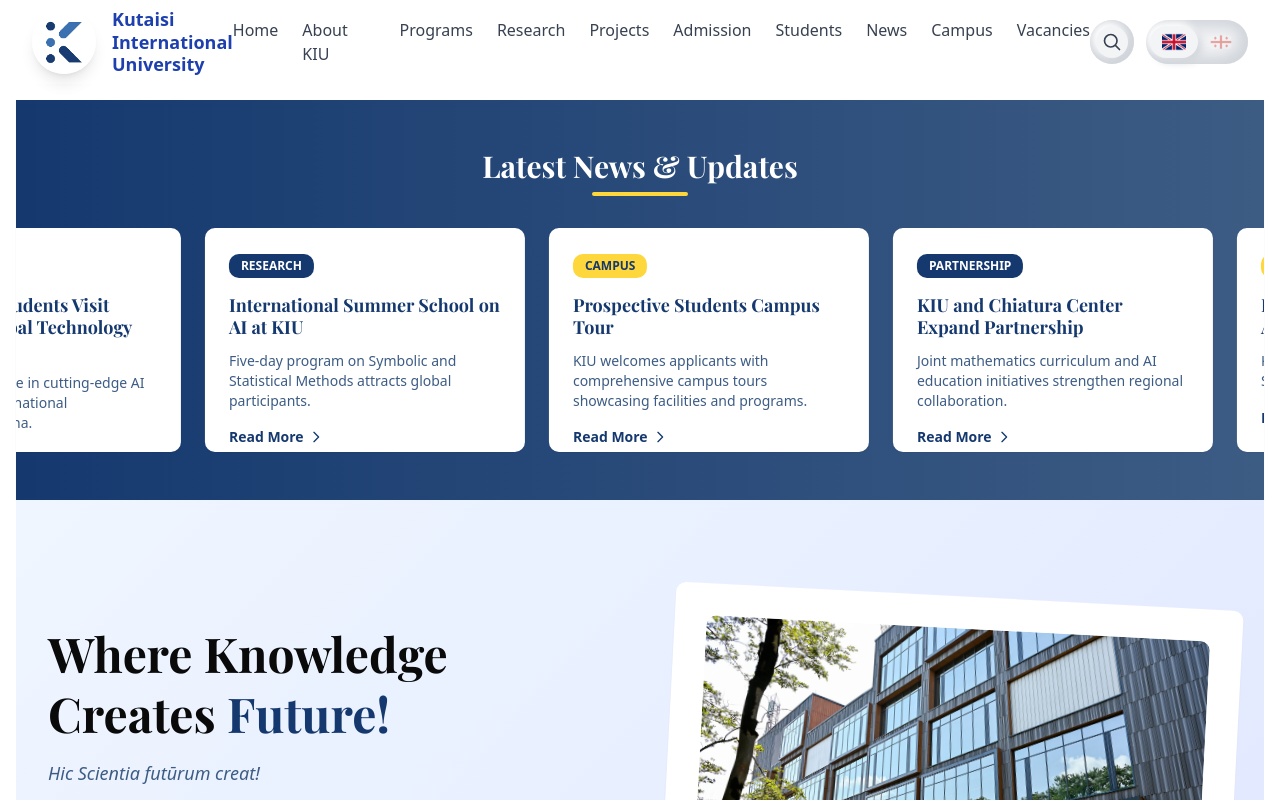
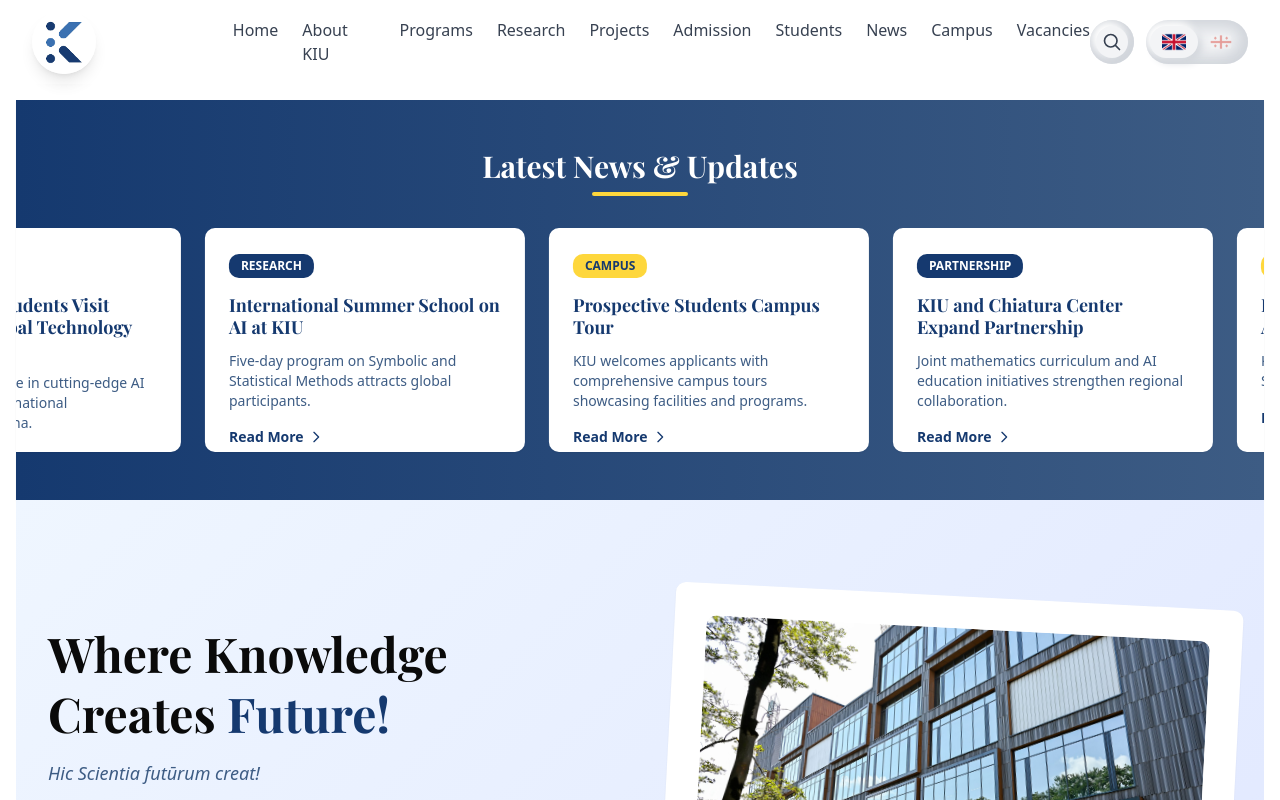
Before and after one commit to Besika40k/KIU-website, a Next.js app: page / in a window 1280 px wide. Shown: the top 800 px of the page. Built offline with nearby package versions, Linux system fonts and the light colour scheme.

Commit message:
Updated Search Button behaviour just to make it prettier

```diff
--- a/src/app/components/Header.tsx
+++ b/src/app/components/Header.tsx
@@ -13,6 +13,7 @@
   const [isSidebarOpen, setIsSidebarOpen] = useState(false);
   const [sidebarWidth, setSidebarWidth] = useState(50); // percentage
   const [isResizing, setIsResizing] = useState(false);
+  const [isSearchExpanded, setIsSearchExpanded] = useState(false);
   const sidebarRef = useRef<HTMLDivElement>(null);
 
   const handleLanguageSwitch = (newLang: "en" | "ge") => {
@@ -94,11 +95,16 @@
             </div>
             <div className="absolute inset-0 rounded-full shadow-lg blur-sm opacity-50 -z-10"></div>
           </div>
-          <a href="/" className="text-[#1E40AF] font-bold cursor-pointer">
+          {!isSearchExpanded && (
+            <a
+              href="/"
+              className="text-[#1E40AF] font-bold cursor-pointer transition-all duration-300 animate-in fade-in slide-in-from-left-5"
+            >
               <div className="text-lg leading-tight">Kutaisi</div>
               <div className="text-lg leading-tight">International</div>
               <div className="text-lg leading-tight">University</div>
             </a>
+          )}
         </div>
 
         {/* Middle Section - Navigation */}
@@ -117,7 +123,7 @@
         {/* Right Section - Search and Language Switcher */}
         <div className="flex items-center space-x-3">
           {/* Search Button */}
-          <SearchButton />
+          <SearchButton onExpandChange={setIsSearchExpanded} />
 
           {/* Language Switcher */}
           <div
@@ -191,16 +197,18 @@
               </div>
               <div className="absolute inset-0 rounded-full shadow-lg blur-sm opacity-50 -z-10"></div>
             </div>
-            <div className="text-[#1E40AF] font-bold">
+            {!isSearchExpanded && (
+              <div className="text-[#1E40AF] font-bold transition-all duration-300 animate-in fade-in slide-in-from-left-5">
                 <div className="text-sm leading-tight">Kutaisi</div>
                 <div className="text-sm leading-tight">International</div>
                 <div className="text-sm leading-tight">University</div>
               </div>
+            )}
           </div>
 
           <div className="flex items-center space-x-2">
             {/* Search Button */}
-            <SearchButton />
+            <SearchButton onExpandChange={setIsSearchExpanded} />
 
             {/* Language Switcher */}
             <div
--- a/src/app/components/SearchButton.tsx
+++ b/src/app/components/SearchButton.tsx
@@ -15,7 +15,11 @@
   category?: string;
 }
 
-export default function SearchButton() {
+interface SearchButtonProps {
+  onExpandChange?: (isExpanded: boolean) => void;
+}
+
+export default function SearchButton({ onExpandChange }: SearchButtonProps) {
   const { lang } = useLanguage();
   const t = lang === "en" ? en : ge;
   const [isExpanded, setIsExpanded] = useState(false);
@@ -37,6 +41,13 @@
     document.addEventListener("mousedown", handleClickOutside);
     return () => document.removeEventListener("mousedown", handleClickOutside);
   }, []);
+
+  // Notify parent when expansion state changes
+  useEffect(() => {
+    if (onExpandChange) {
+      onExpandChange(isExpanded);
+    }
+  }, [isExpanded, onExpandChange]);
 
   // Focus input when expanded
   useEffect(() => {
```
Lines whose indentation alone changed are shown as unchanged.
